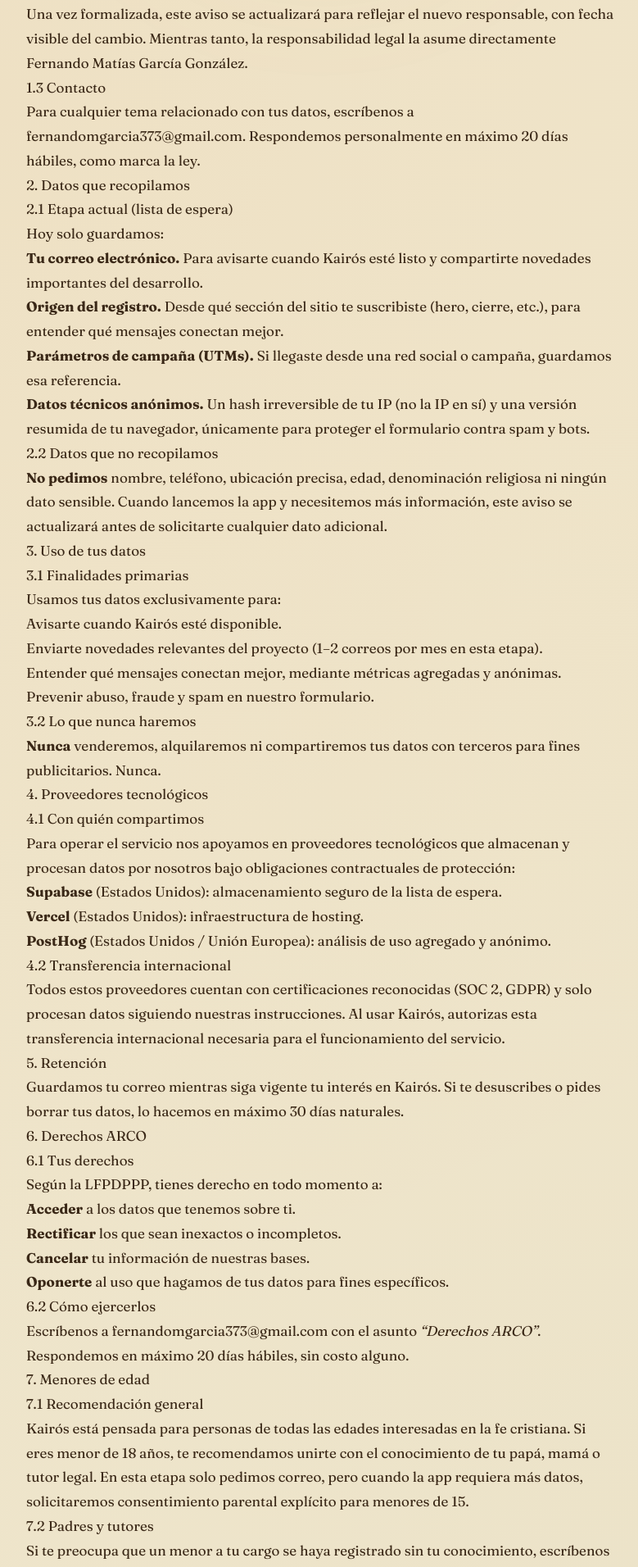
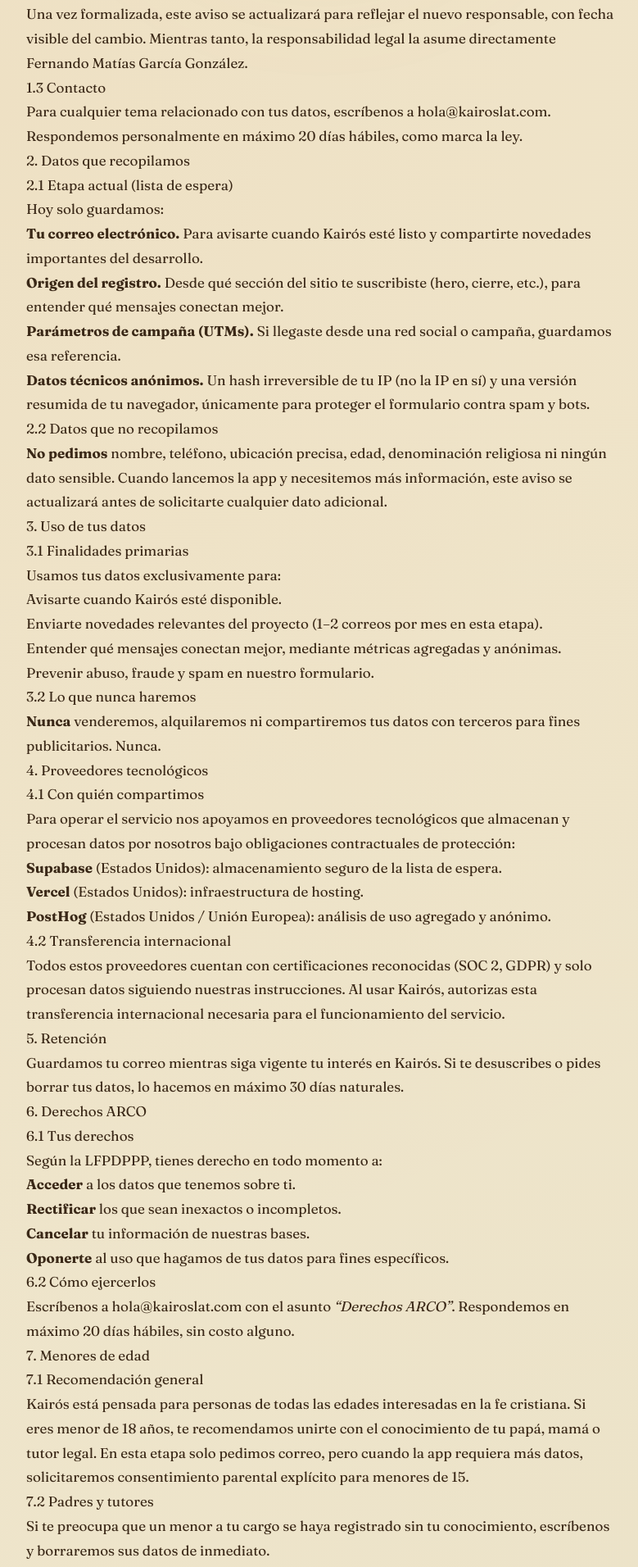
Before and after one commit to InFrame-Pro/kairos, a Next.js app: page /privacidad in a window 1280 px wide. Shown: the part 585-2497 px from the top of the page at 82% size, without its empty margins (248-1027 px from the left). Built offline with nearby package versions, Linux system fonts and the light colour scheme; no server answers.

Commit message:
Contacto: todo el sitio usa hola@kairoslat.com
Co-Authored-By: Claude Opus 5.5 <noreply@anthropic.com>
Claude-Session: https://claude.ai/code/session_01AU3j1ti85Rt8ZvQy5oVz7J

```diff
--- a/app/auth/error/page.tsx
+++ b/app/auth/error/page.tsx
@@ -52,7 +52,7 @@ export default function AuthErrorPage() {
             Volver al inicio
           </Link>
           <a
-            href="mailto:fernandomgarcia373@gmail.com"
+            href="mailto:hola@kairoslat.com"
             className="text-[14px] text-[var(--ink-soft)] underline decoration-[var(--ink-line)] underline-offset-4 transition hover:text-[var(--ink)] hover:decoration-[var(--amber)]"
           >
             Escríbenos si persiste
--- a/app/privacidad/page.tsx
+++ b/app/privacidad/page.tsx
@@ -36,8 +36,8 @@ export default function PrivacidadPage() {
         <h3>1.3 Contacto</h3>
         <p>
           Para cualquier tema relacionado con tus datos, escríbenos a{' '}
-          <a href="mailto:fernandomgarcia373@gmail.com">
-            fernandomgarcia373@gmail.com
+          <a href="mailto:hola@kairoslat.com">
+            hola@kairoslat.com
           </a>
           . Respondemos personalmente en máximo 20 días hábiles, como marca la
           ley.
@@ -172,8 +172,8 @@ export default function PrivacidadPage() {
         <h3>6.2 Cómo ejercerlos</h3>
         <p>
           Escríbenos a{' '}
-          <a href="mailto:fernandomgarcia373@gmail.com">
-            fernandomgarcia373@gmail.com
+          <a href="mailto:hola@kairoslat.com">
+            hola@kairoslat.com
           </a>{' '}
           con el asunto <em>&ldquo;Derechos ARCO&rdquo;</em>. Respondemos en
           máximo 20 días hábiles, sin costo alguno.
--- a/app/terminos/page.tsx
+++ b/app/terminos/page.tsx
@@ -204,8 +204,8 @@ export default function TerminosPage() {
         <p>
           Para cualquier pregunta, comentario o queja sobre estos términos,
           escríbenos a{' '}
-          <a href="mailto:fernandomgarcia373@gmail.com">
-            fernandomgarcia373@gmail.com
+          <a href="mailto:hola@kairoslat.com">
+            hola@kairoslat.com
           </a>
           . Respondemos personalmente.
         </p>
--- a/components/legal-layout.tsx
+++ b/components/legal-layout.tsx
@@ -80,10 +80,10 @@ export function LegalLayout({ title, intro, lastUpdated, children }: Props) {
           <p className="text-[14px] text-[var(--ink-soft)] md:text-[15px]">
             ¿Dudas? Escríbenos a{' '}
             <a
-              href="mailto:fernandomgarcia373@gmail.com"
+              href="mailto:hola@kairoslat.com"
               className="text-[var(--amber)] underline decoration-[var(--amber)]/40 underline-offset-4 transition hover:decoration-[var(--amber)]"
             >
-              fernandomgarcia373@gmail.com
+              hola@kairoslat.com
             </a>
             . Respondemos personalmente.
           </p>
--- a/components/sections/Footer.tsx
+++ b/components/sections/Footer.tsx
@@ -57,7 +57,7 @@ export function Footer() {
               </li>
               <li>
                 <a
-                  href="mailto:fernandomgarcia373@gmail.com"
+                  href="mailto:hola@kairoslat.com"
                   className="hover:text-[var(--ink)]"
                 >
                   Contacto
```
